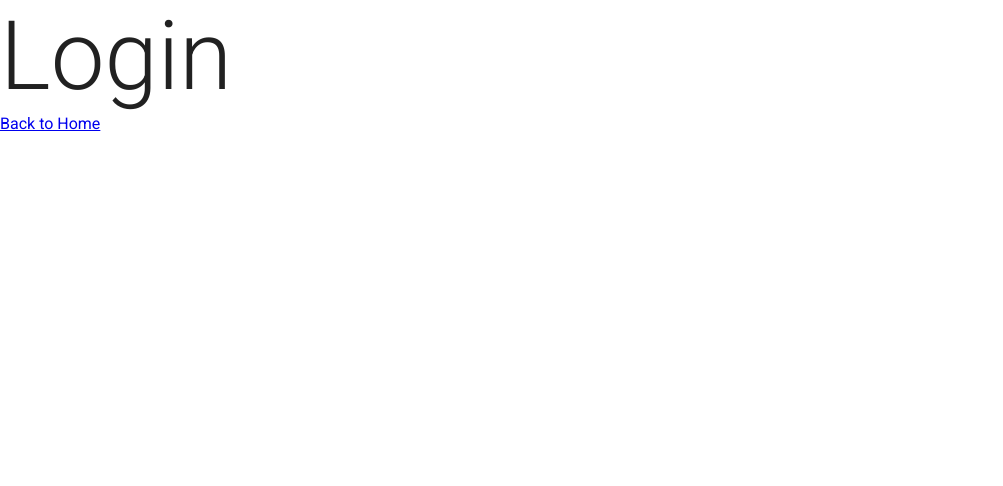
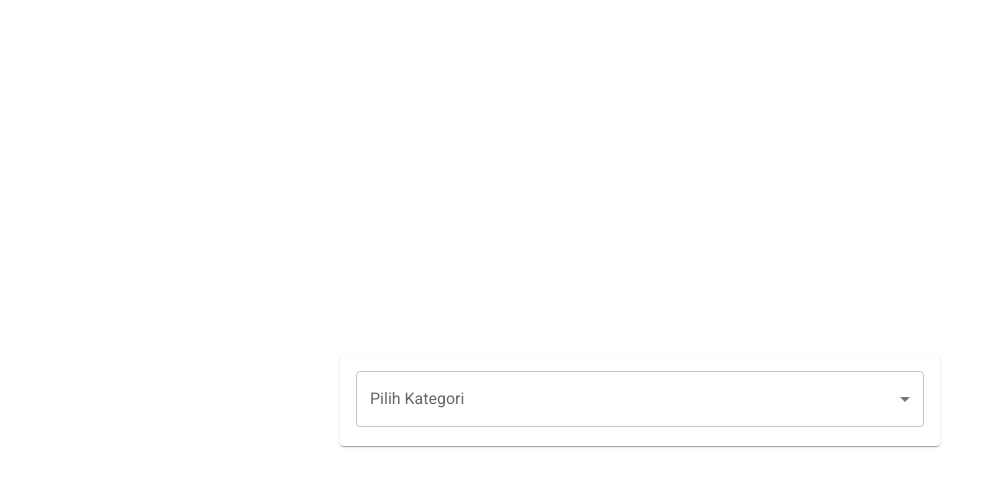
Before and after one commit to umem1125/Project-Management-Frontend, a React (Vite) app: page /login in a window 1280 px wide. Shown: the top 486 px of the page, without its empty margins (0-1003 px from the left). Built offline with nearby package versions, Linux system fonts and the light colour scheme.

Commit message:
create select option

```diff
--- a/package.json
+++ b/package.json
@@ -18,6 +18,7 @@
     "eslint-config-prettier": "^10.1.8",
     "react": "^19.1.1",
     "react-dom": "^19.1.1",
+    "react-hook-form": "^7.65.0",
     "react-router": "^7.6.0"
   },
   "devDependencies": {
--- a/src/App.jsx
+++ b/src/App.jsx
@@ -1,13 +1,7 @@
-import {
-  Box,
-  createTheme,
-  CssBaseline,
-  ThemeProvider,
-  Typography,
-} from '@mui/material';
-import { Link } from 'react-router';
+import { createTheme, CssBaseline, ThemeProvider } from '@mui/material';
 import { createBrowserRouter, RouterProvider } from 'react-router';
 
+import Login from './pages/Auth/Login';
 import Dashboard from './pages/Dashboard';
 
 const theme = createTheme({
@@ -23,12 +17,7 @@
   },
   {
     path: '/login',
-    element: (
-      <Box>
-        <Typography variant="h1">Login</Typography>
-        <Link to={'/'}>Back to Home</Link>
-      </Box>
-    ),
+    element: <Login />,
   },
 ]);
 
--- /dev/null
+++ b/src/components/ui/Select/Select.jsx
@@ -0,0 +1,59 @@
+import {
+  Select as BaseSelect,
+  FormControl,
+  FormHelperText,
+  InputLabel,
+  MenuItem,
+} from '@mui/material';
+import { Controller } from 'react-hook-form';
+
+const Select = ({
+  control,
+  label,
+  helperText,
+  name,
+  id,
+  options,
+  defaultValue,
+  ...props
+}) => {
+  return (
+    <Controller
+      control={control}
+      defaultValue={defaultValue}
+      name={name}
+      render={({ field: { value, onChange, onBlur } }) => {
+        const handleChange = (e) => {
+          onChange(e.target.value);
+        };
+
+        return (
+          <FormControl fullWidth>
+            <InputLabel id={id}>{label}</InputLabel>
+            <BaseSelect
+              {...props}
+              labelId={id}
+              id={`select-${id}`}
+              value={value}
+              label={label}
+              name={name}
+              onChange={handleChange}
+              onBlur={onBlur}
+            >
+              {options?.map((opt, index) => {
+                return (
+                  <MenuItem key={index} value={opt.value}>
+                    {opt.label}
+                  </MenuItem>
+                );
+              })}
+            </BaseSelect>
+            <FormHelperText>{helperText}</FormHelperText>
+          </FormControl>
+        );
+      }}
+    />
+  );
+};
+
+export default Select;
--- /dev/null
+++ b/src/components/ui/Select/index.js
@@ -0,0 +1,3 @@
+import Select from './Select';
+
+export default Select;
--- /dev/null
+++ b/src/pages/Auth/Login/Login.jsx
@@ -0,0 +1,41 @@
+import { Paper, Stack } from '@mui/material';
+import { useForm } from 'react-hook-form';
+
+import Select from '../../../components/ui/Select';
+
+const Login = () => {
+  const { control } = useForm();
+
+  return (
+    <Stack
+      spacing={2}
+      alignItems={'center'}
+      justifyContent={'center'}
+      sx={{ height: '100vh' }}
+    >
+      <Paper sx={{ width: 600, padding: 2 }}>
+        <Select
+          name={'kategori'}
+          control={control}
+          label={'Pilih Kategori'}
+          options={[
+            {
+              label: 'Kategori 1',
+              value: 'Kategori 1',
+            },
+            {
+              label: 'Kategori 2',
+              value: 'Kategori 2',
+            },
+            {
+              label: 'Kategori 3',
+              value: 'Kategori 3',
+            },
+          ]}
+        />
+      </Paper>
+    </Stack>
+  );
+};
+
+export default Login;
--- /dev/null
+++ b/src/pages/Auth/Login/index.js
@@ -0,0 +1,3 @@
+import Login from './Login';
+
+export default Login;
--- a/src/pages/Dashboard/Dashboard.jsx
+++ b/src/pages/Dashboard/Dashboard.jsx
@@ -14,6 +14,7 @@
       <Button type="button" variant="contained" onClick={handleOpenModal}>
         Open Modal
       </Button>
+
       <Modal open={openModal} handleClose={handleClose} title={'Modal Title'}>
         <Box
           sx={{
```
Also changed, not shown: 1 other file (tests, documents, lock files or other folders).
